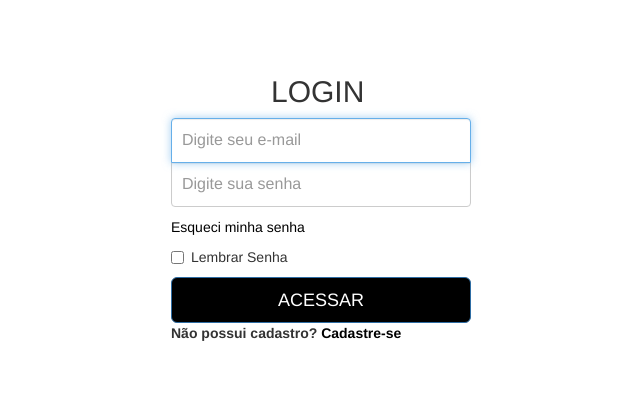
After one commit to tunnes/trampaki-api, a PHP site: template view/login.html in a window 1280 px wide. The commit adds this page. Shown: the top 412 px of the page, without its empty margins (319-959 px from the left). Run offline with PHP 8.4, Linux system fonts and the light colour scheme; the template is opened without the code that fills it, so the values that code supplies are empty; some libraries are stand-ins or nearby versions.

Commit message:
FINAL - página de login
Alteração do login para página separada do index.

```diff
--- /dev/null
+++ b/view/css/logincss.css
@@ -0,0 +1,61 @@
+body {
+  padding-top: 40px;
+  padding-bottom: 40px;
+  background-color: #fff;
+}
+
+.form-signin {
+  max-width: 330px;
+  padding: 15px;
+  margin: 0 auto;
+}
+.form-signin .form-signin-heading,
+.form-signin .checkbox {
+  margin-bottom: 10px;
+}
+
+.form-signin-heading{
+      margin-left: 100px;
+}
+
+.form-signin .checkbox {
+  font-weight: normal;
+}
+.form-signin .form-control {
+  position: relative;
+  height: auto;
+  -webkit-box-sizing: border-box;
+     -moz-box-sizing: border-box;
+          box-sizing: border-box;
+  padding: 10px;
+  font-size: 16px;
+}
+.form-signin .form-control:focus {
+  z-index: 2;
+}
+.form-signin input[type="email"] {
+  margin-bottom: -1px;
+  border-bottom-right-radius: 0;
+  border-bottom-left-radius: 0;
+}
+.form-signin input[type="password"] {
+  margin-bottom: 10px;
+  border-top-left-radius: 0;
+  border-top-right-radius: 0;
+}
+
+a{
+    color:black;
+}
+
+a:hover{
+    color:darkorange;
+}
+
+.btn{
+    background-color: black;
+}
+
+.btn:hover{
+    background-color: darkorange;
+}
--- /dev/null
+++ b/view/login.html
@@ -0,0 +1,43 @@
+<!DOCTYPE html>
+
+<head>
+    <title>Trampaki</title>
+
+    <meta charset="utf-8">
+    <meta name="description" content="Webiste do Trampaki">
+    <meta name="viewport" content="width=device-width, initial-scale=1.0">
+
+    <!-- Bootstrap -->
+    <link rel="stylesheet" href="//maxcdn.bootstrapcdn.com/bootstrap/3.3.4/css/bootstrap.min.css">
+    <link href="//maxcdn.bootstrapcdn.com/font-awesome/4.3.0/css/font-awesome.min.css" rel="stylesheet">
+    <link href="//cdnjs.cloudflare.com/ajax/libs/animate.css/3.5.1/animate.min.css" rel="stylesheet">
+
+    <!-- CSS -->
+    <link href="css/logincss.css" rel="stylesheet">
+
+    <!-- Font -->
+    <link href="https://fonts.googleapis.com/css?family=Asap" rel="stylesheet">
+</head>
+
+<body>
+    <div class="container">
+
+      <form class="form-signin">
+        <h2 class="form-signin-heading">LOGIN</h2>
+        <label for="inputEmail" class="sr-only">Digite seu e-mail</label>
+        <input type="email" id="inputEmail" class="form-control" placeholder="Digite seu e-mail" required autofocus>
+        <label for="inputPassword" class="sr-only">Digite sua senha</label>
+        <input type="password" id="inputPassword" class="form-control" placeholder="Digite sua senha" required>
+        <a href="#">Esqueci minha senha</a><br>
+        <div class="checkbox">
+          <label>
+            <input type="checkbox" value="remember-me"> Lembrar Senha
+          </label>
+        </div>
+        <button class="btn btn-lg btn-primary btn-block" type="submit">ACESSAR</button>
+        <label id="cad" class="control-label">Não possui cadastro? <a href="#">Cadastre-se</a></p>
+      </form>
+
+    </div> <!-- /container -->
+
+</body>
```
Also changed, not shown: view/css/styles.css (+0 -36 lines), view/index.html (+1 -27 lines).
